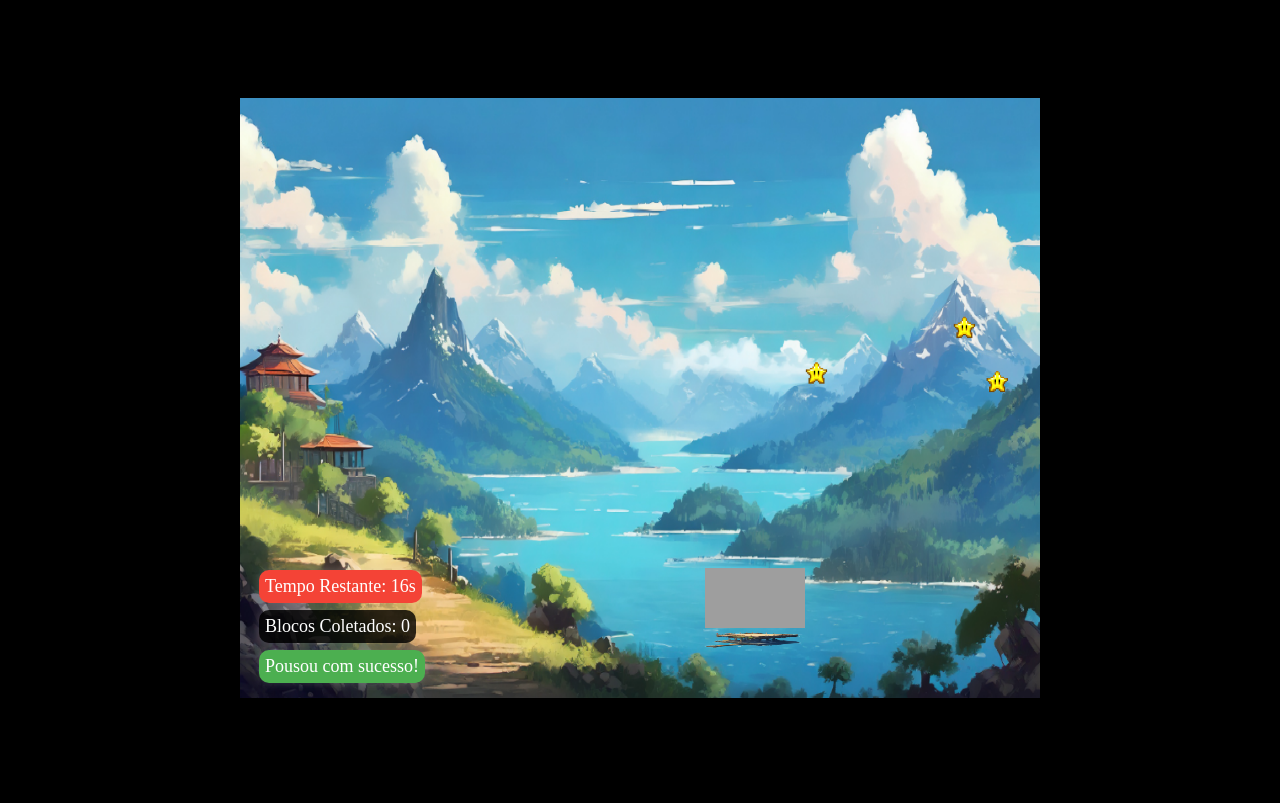
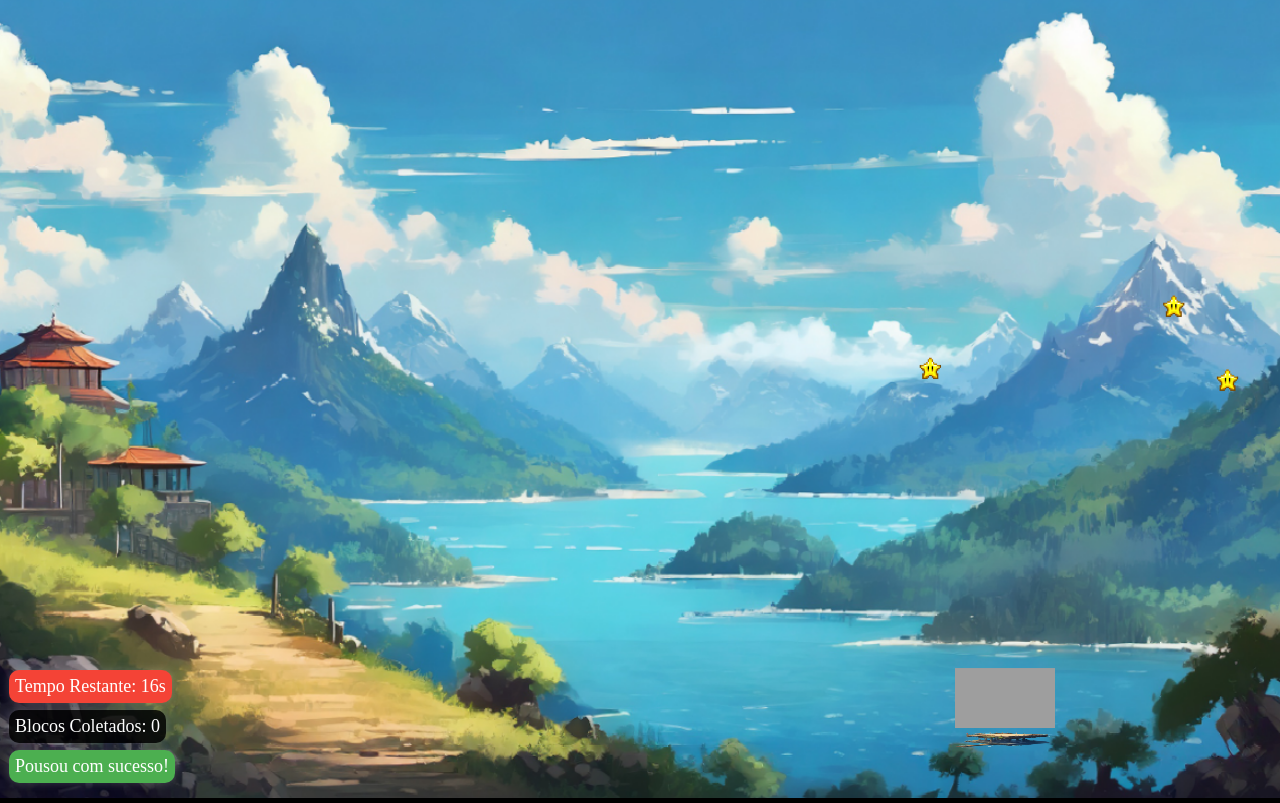
Before and after one commit to tgszwdv/rocket, a website: page index.html in a window 1280 px wide. Drawn offline with Linux system fonts and the light colour scheme.

Commit message:
Update index.html

```diff
--- a/index.html
+++ b/index.html
@@ -48,7 +48,7 @@
 </head>
 <body>
     <div id="gameContainer">
-        <canvas id="gameCanvas" width="800" height="600"></canvas>
+        <canvas id="gameCanvas" width="1300" height="800"></canvas>
         <div id="successMessage">Pousou com sucesso!</div>
         <div id="blockCounter">Blocos Coletados: 0</div>
         <div id="timer">Tempo Restante: 20s</div>
```
